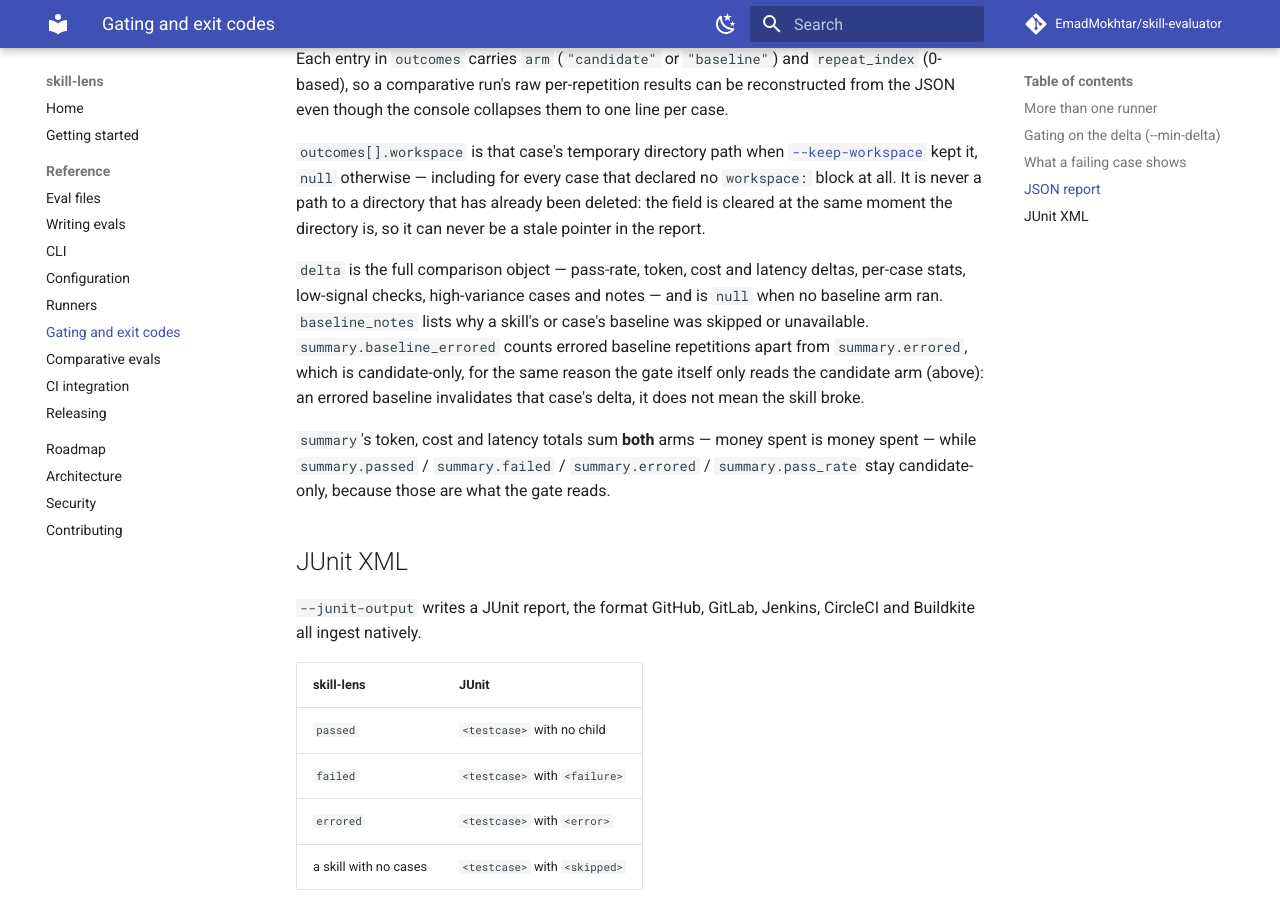
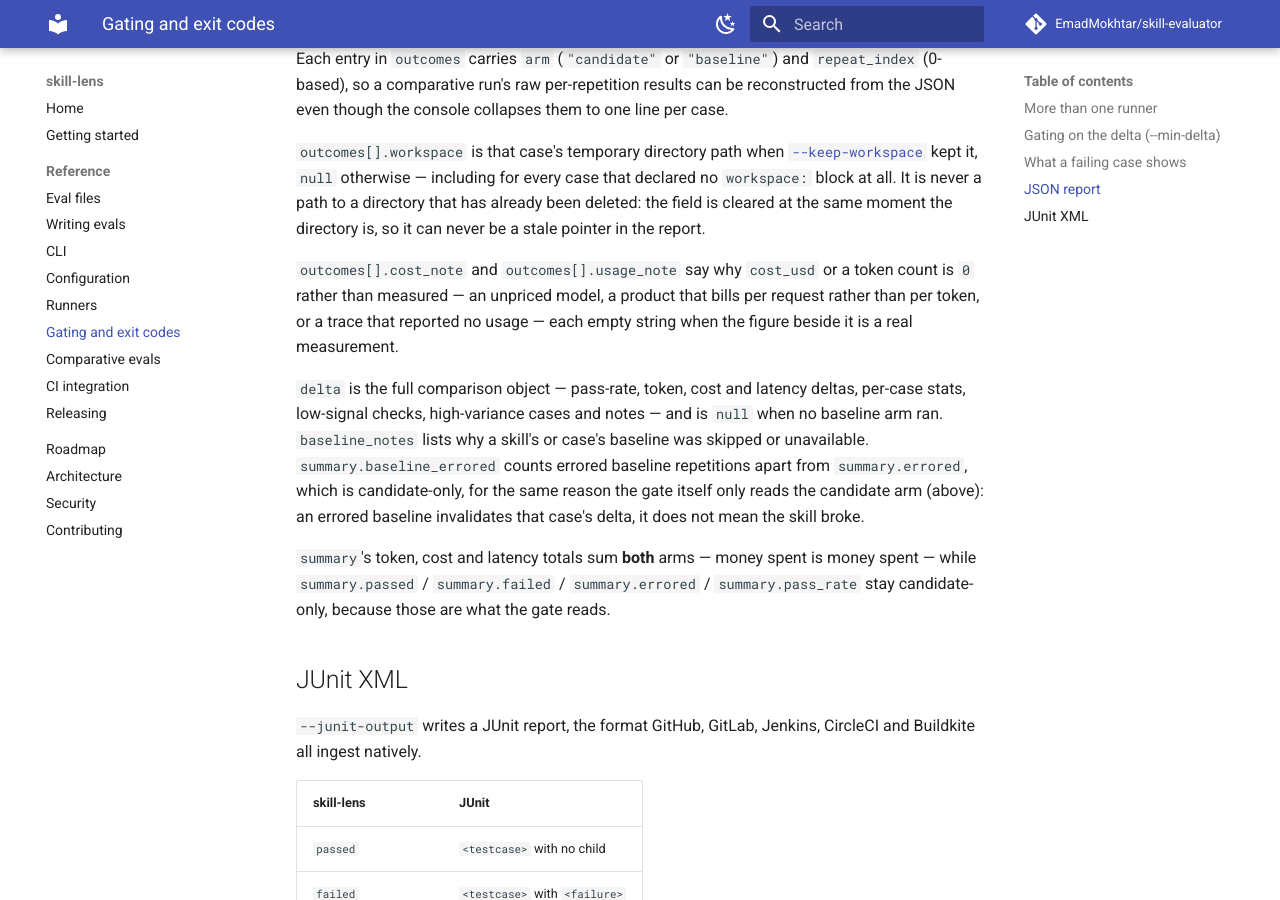
Before and after one commit to EmadMokhtar/skill-evaluator, an MkDocs documentation site: the page built from docs/gating.md, in a window 1280 px wide and 900 px high, scrolled down 3355 px. Built offline with MkDocs 1.6.1 and Material for MkDocs 9.7.7, drawn with Linux system fonts in a browser that asks for light colours; comment, search, counter and statistics services are not loaded.

Commit message:
fix: report usage_note in the JSON outcome and correct the helper's home
ARCHITECTURE.md still placed the process-group kill helper in
scripts.py under its pre-M9 name; it is process.reap_and_kill_group,
called from both scripts.py and runners/product.py. Fix that, and add
the same JSON gap cost_note already closed: the JSON reporter emitted
cost_note per outcome but dropped usage_note, so a token figure that
degraded to 0 for an explained reason was indistinguishable in the
report from an unexplained zero.

Co-Authored-By: Claude Sonnet 5 <noreply@anthropic.com>

```diff
--- a/docs/gating.md
+++ b/docs/gating.md
@@ -148,6 +148,11 @@ declared no `workspace:` block at all. It is never a path to a directory that ha
 been deleted: the field is cleared at the same moment the directory is, so it can never be
 a stale pointer in the report.
 
+`outcomes[].cost_note` and `outcomes[].usage_note` say why `cost_usd` or a token count is
+`0` rather than measured — an unpriced model, a product that bills per request rather than
+per token, or a trace that reported no usage — each empty string when the figure beside it
+is a real measurement.
+
 `delta` is the full comparison object — pass-rate, token, cost and latency deltas, per-case
 stats, low-signal checks, high-variance cases and notes — and is `null` when no baseline arm
 ran. `baseline_notes` lists why a skill's or case's baseline was skipped or unavailable.
```
Also changed, not shown: ARCHITECTURE.md (+2 -2 lines), 2 other files.
